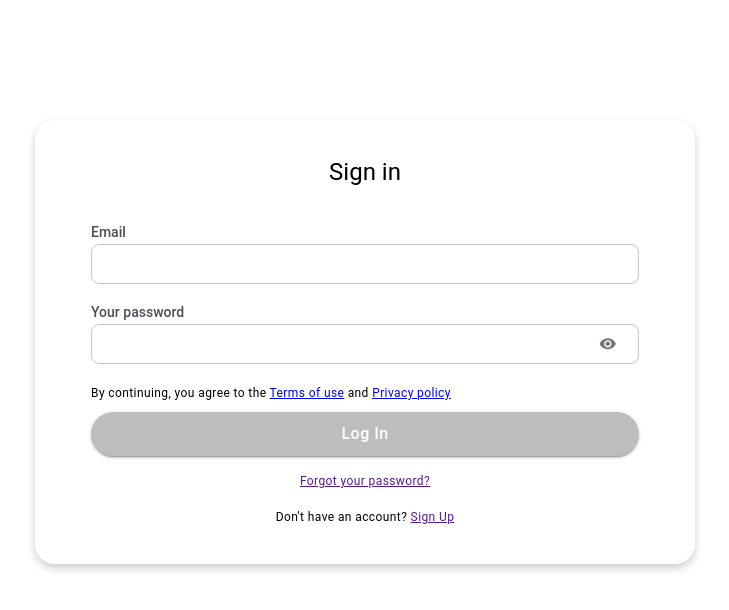
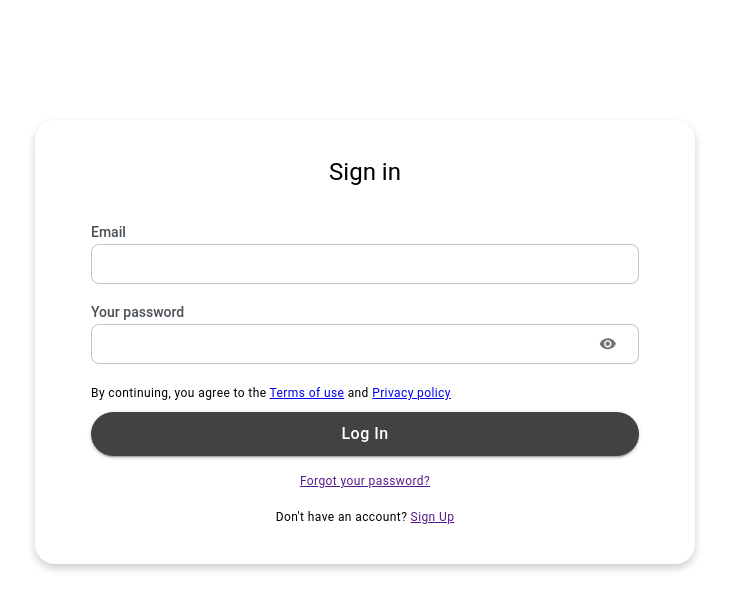
Before and after one commit to ShehanAnnasiwatta/hashBaze-assignment-login-page, a React (Vite) app in the folder client/: page / in a window 1280 px wide. Shown: the top 610 px of the page, without its empty margins (275-1004 px from the left). Built offline with nearby package versions, Linux system fonts and the light colour scheme.

Commit message:
Made some changes to the button

```diff
--- a/client/src/components/button/AuthButton.jsx
+++ b/client/src/components/button/AuthButton.jsx
@@ -9,10 +9,11 @@ const styles = {
     padding: '0.875rem',
     fontSize: '1rem',
     marginBlock: '0.5rem',
-    bgcolor: grey['400'],
+    bgcolor: grey['800'],
     '&:hover':{
         bgcolor: grey['900']
-    }
+    },
+    boxShadow:"10px 5px 5px grey['500']"
 }
 
 const AuthButton = ({ title }) => {
```
